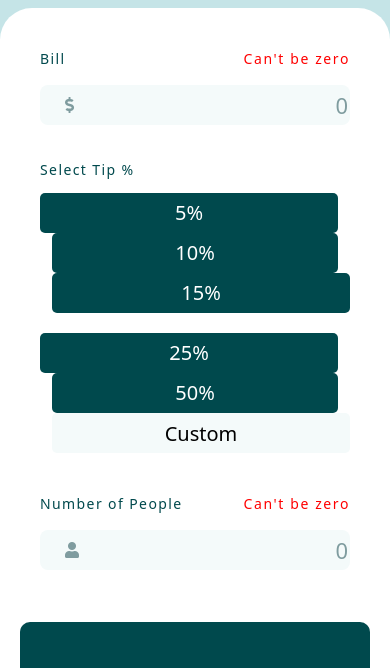
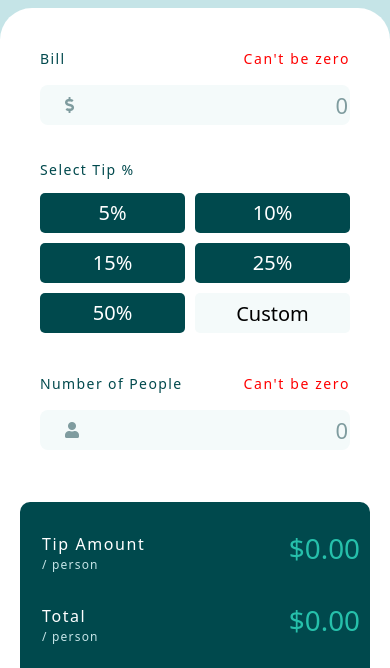
Before and after one commit to karanjot-khatter/tip-calculator, a plain HTML site: page index.html in a window 390 px wide. Shown: the part 135-803 px from the top of the page. Drawn offline with nearby package versions, Linux system fonts and the light colour scheme.

Commit message:
mobile design completed

```diff
--- a/index.html
+++ b/index.html
@@ -33,6 +33,8 @@
 
       <label>Select Tip %</label>
       <div class="container">
+        <!-- Desktop -->
+        <div class="desktop">
         <div class="row">
           <div style="padding-left:0 !important" class="col-sm">
             <button value="5" class="tip-value">5%</button>
@@ -59,6 +61,36 @@
         </div>
       </div>
 
+      <!-- Mobile -->
+      <div class="mobile">
+        <div class="row">
+          <div style="padding-right:10px;" class="col-sm-6 tip">
+            <button value="5" class="tip-value">5%</button>
+          </div>
+          <div class="col-sm-6 tip">
+            <button value="10" class="tip-value">10%</button>
+          </div>
+        </div>
+
+        <div style="padding-top:10px" class="row">
+          <div style="padding-right:10px" class="col-sm-6 tip">
+            <button value="15" class="tip-value">15%</button>
+          </div>
+          <div class="col-sm-6 tip">
+            <button value="25" class="tip-value">25%</button>
+          </div>
+        </div>
+        <div style="padding-top:10px" class="row">
+          <div style="padding-right:10px" class="col-sm-6 tip">
+            <button value="50" class="tip-value">50%</button>
+          </div>
+          <div class="col-sm-6 tip">
+            <input placeholder="Custom" type="number" id="tip-value-custom" class="tip-value-custom" min="0" onkeydown="return event.keyCode !== 69 && event.keyCode !== 187 && event.keyCode !== 189">
+          </div>
+        </div>
+      </div>
+      </div>
+
       <div class="labelValidation">
         <label style="float:left;">Number of People</label>
         <p id="noOfPeopleValidation">Can't be zero</p>
@@ -74,21 +106,21 @@
     <div class="right-section">
       <div class="container">
         <div style="margin-top:20px;" class="row">
-          <div class="col-sm">
+          <div class="col-sm-6 pplabel">
             <p class="tip-label-top">Tip Amount</p>
             <p class="tip-label-bottom">/  person</p>
           </div>
-          <div style="padding-right:0 !important; text-align-last: end;" class="col-sm">
+          <div style="padding-right:0 !important; text-align-last: end;" class="col-sm-6 ppamount">
           <h1 id="tipAmountPP">$0.00</h1>
           </div>
         </div>
 
         <div style="margin-top:30px;" class="row">
-          <div class="col-sm">
+          <div class="col-sm-6 pplabel">
             <p class="tip-label-top">Total</p>
             <p class="tip-label-bottom">/  person</p>
           </div>
-          <div style="padding-right:0 !important; text-align-last: end;" class="col-sm">
+          <div style="padding-right:0 !important; text-align-last: end;" class="col-sm-6 ppamount">
           <h1 id="totalAmountPP">$0.00</h1>
           </div>
         </div>
@@ -212,7 +244,7 @@
           var customTipAmount = $('.tip-value-custom.active').val();
 
           // the below happens when there is a valid billamount and tipamount.
-          if (tipAmount || customTipAmount) {
+          if (tipAmount || customTipAmount){
             var chosenTip = tipAmount ? tipAmount :  customTipAmount;
 
             var tipPerPerson = ((chosenTip / 100) * billAmount ) / noOfPeople;
--- a/styles.scss
+++ b/styles.scss
@@ -41,6 +41,16 @@ header{
         .right-section {
             width: unset !important;
             float: unset !important;
+            padding: 10px !important;
+            height: 250px !important;
+
+            .col-sm-6.pplabel, .col-sm-6.ppamount{
+                width:50%;
+            }
+
+            #resetBtn {
+                margin-top: 25px !important;
+            }
         }
         .left-section {
             width: unset !important;
@@ -49,6 +59,19 @@ header{
             p#noOfPeopleValidation, p#billValidation, label{
                 font-size: 14px !important;
            }
+
+        .mobile {
+            display:block !important;
+
+            .col-sm-6.tip{
+                width:50%;
+                padding:0;
+            }
+        }
+
+        .desktop {
+            display:none !important;
+        }
 
         }
     }
@@ -112,6 +135,10 @@ header{
         width: 45%;
         padding: 20px;
         float:left;
+
+        .mobile {
+            display:none;
+        }
 
         .labelValidation {
             margin-top: 40px;
```
Also changed, not shown: dist/css/styles.css, 1 other file.
